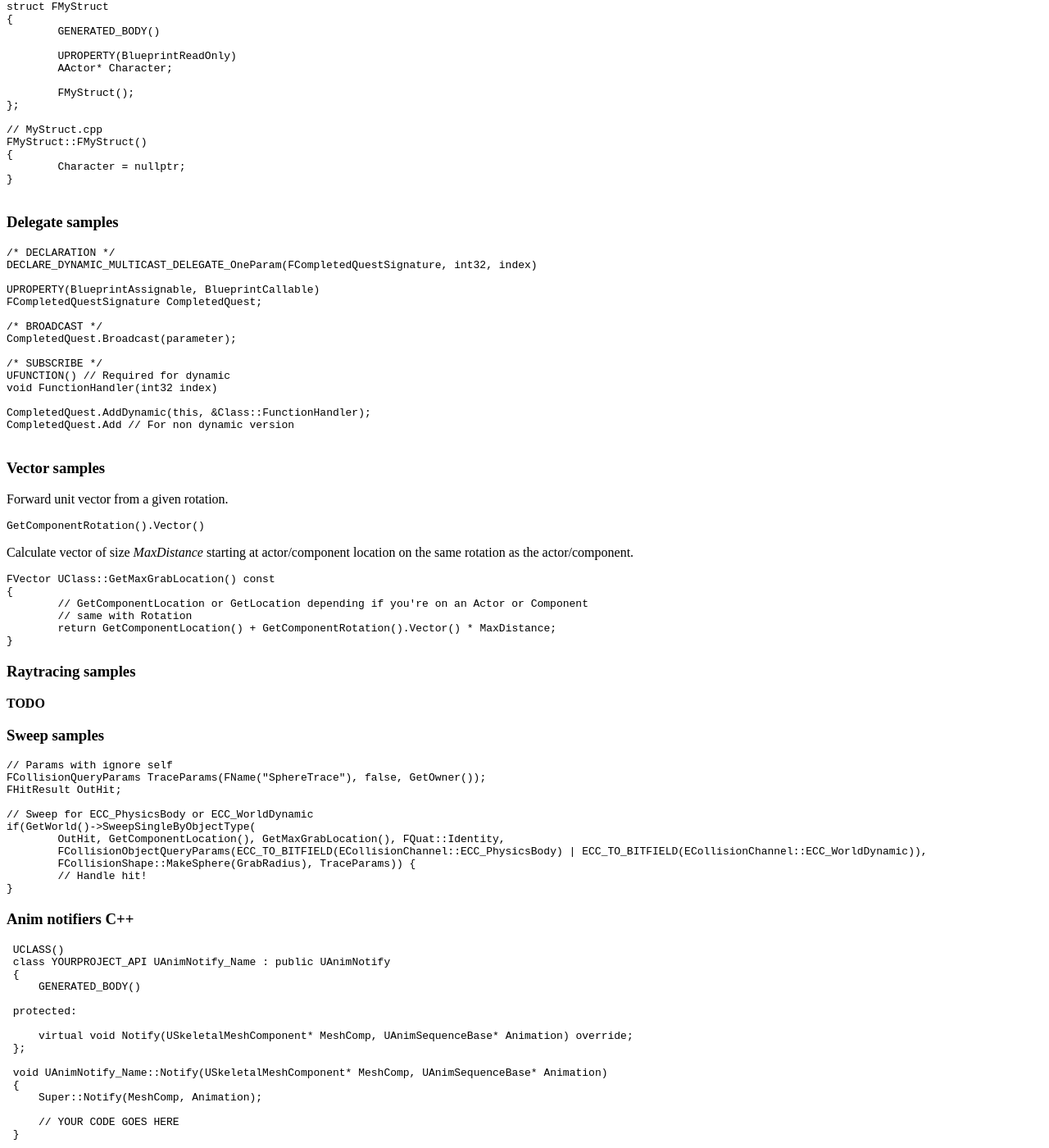
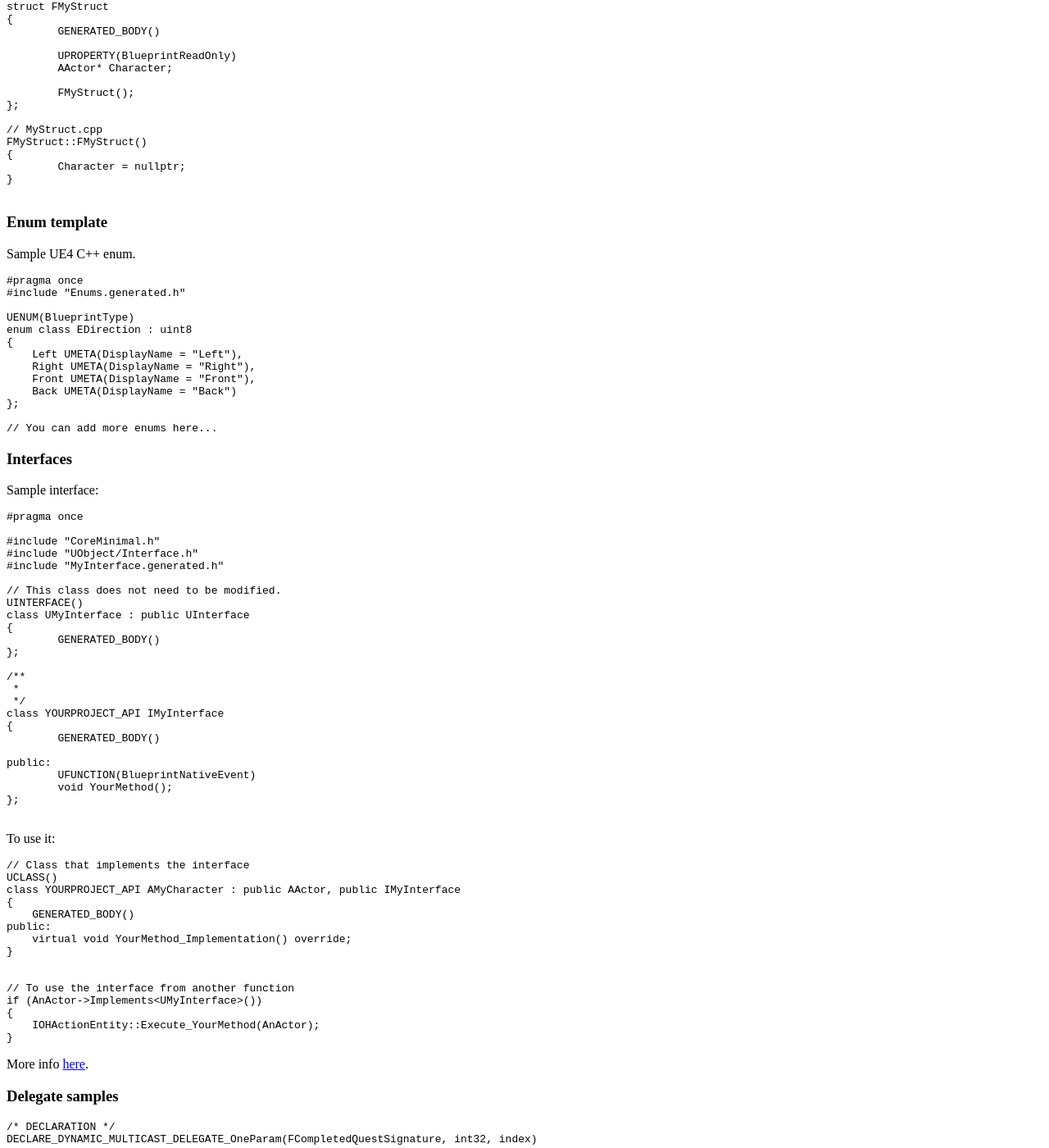
Before and after one commit to equilaterus/wikilaterus, a Jekyll site: the page built from wiki/Videogames-UE4-Development.md, in a window 1280 px wide and 1400 px high, scrolled down 3482 px. Shown: the whole window at 82% size. Built offline with Jekyll 4.4.1, drawn with Linux system fonts in a browser that asks for light colours; nearby versions of some CDN libraries; a style sheet for code colours, icons or effects is not loaded; some of the changed text lies outside the part shown.

Commit message:
Updated UE4 wiki

`````diff
--- a/wiki/Videogames-UE4-Development.md
+++ b/wiki/Videogames-UE4-Development.md
@@ -118,6 +118,81 @@ FMyStruct::FMyStruct()
 
 ```
 
+### Enum template
+
+Sample UE4 C++ enum.
+
+```cpp
+#pragma once
+#include "Enums.generated.h"
+
+UENUM(BlueprintType)
+enum class EDirection : uint8
+{
+    Left UMETA(DisplayName = "Left"),
+    Right UMETA(DisplayName = "Right"),
+    Front UMETA(DisplayName = "Front"),
+    Back UMETA(DisplayName = "Back")
+};
+
+// You can add more enums here...
+```
+
+### Interfaces
+
+Sample interface:
+
+```cpp
+#pragma once
+
+#include "CoreMinimal.h"
+#include "UObject/Interface.h"
+#include "MyInterface.generated.h"
+
+// This class does not need to be modified.
+UINTERFACE()
+class UMyInterface : public UInterface
+{
+	GENERATED_BODY()
+};
+
+/**
+ *
+ */
+class YOURPROJECT_API IMyInterface
+{
+	GENERATED_BODY()
+
+public:
+	UFUNCTION(BlueprintNativeEvent)
+	void YourMethod();
+};
+
+```
+
+To use it:
+
+```cpp
+// Class that implements the interface
+UCLASS()
+class YOURPROJECT_API AMyCharacter : public AActor, public IMyInterface
+{
+    GENERATED_BODY()
+public:
+    virtual void YourMethod_Implementation() override;
+}
+
+
+// To use the interface from another function
+if (AnActor->Implements<UMyInterface>())
+{
+    IOHActionEntity::Execute_YourMethod(AnActor);
+}
+````
+
+More info [here](https://docs.unrealengine.com/en-US/ProgrammingAndScripting/GameplayArchitecture/Interfaces/index.html).
+
+
 ### Delegate samples
 
 ```cpp
@@ -139,6 +214,9 @@ CompletedQuest.Add // For non dynamic version
 
 ```
 
+*NOTE:* Dynamic delegates can be serialized, their functions can be found by name, and they are slower than regular delegates. [More info](https://docs.unrealengine.com/en-US/ProgrammingAndScripting/ProgrammingWithCPP/UnrealArchitecture/Delegates/Dynamic/index.html)
+
+
 ### Vector samples
 
 Forward unit vector from a given rotation.
@@ -159,9 +237,23 @@ FVector UClass::GetMaxGrabLocation() const
 ```
 
 
-### Raytracing samples
+### Linetracing samples
 
-**TODO**
+```cpp
+// Single by channel
+FHitResult HitResult;
+if (GetWorld()->LineTraceSingleByChannel(HitResult, Start, End, ECC_Visibility))
+{
+    // Handle hit!
+}
+
+// Linetrace for ECC_PhysicsBody or ECC_WorldDynamic
+FHitResult OutHit;
+if(GetWorld()->LineTraceSingleByObjectType(
+   OutHit, Start, End, FCollisionObjectQueryParams(ECC_TO_BITFIELD(ECollisionChannel::ECC_PhysicsBody) | ECC_TO_BITFIELD(ECollisionChannel::ECC_WorldDynamic)))) {
+    // Handle hit!
+}
+```
 
 ### Sweep samples
 
@@ -201,6 +293,42 @@ if(GetWorld()->SweepSingleByObjectType(
 ```
 
 [More info](https://dawnarc.com/2016/10/ue4animation-notifications-animnotify/).
+
+### Anim instance C++
+
+* UE4 Animation system:
+
+```cpp
+UCLASS()
+class YOURPROJECT_API UCharacterAnimInstance : public UAnimInstance
+{
+	GENERATED_BODY()
+
+public:
+	UCharacterAnimInstance();
+
+	UPROPERTY(EditDefaultsOnly)
+	float MinWalkSpeed;
+}
+```
+
+* Pixel2d:
+
+```cpp
+UCLASS()
+class YOURPROJECT_API UCharacterAnimInstance : public UPixel2DAnimInstance
+{
+	GENERATED_BODY()
+
+public:
+	UCharacterAnimInstance();
+
+	UPROPERTY(EditDefaultsOnly)
+	float MinWalkSpeed;
+}
+```
+
+
 
 ## UE4 Plugins
 
`````
Also changed, not shown: other parts of wiki/Videogames-UE4-Development.md (+1 -1 lines).
